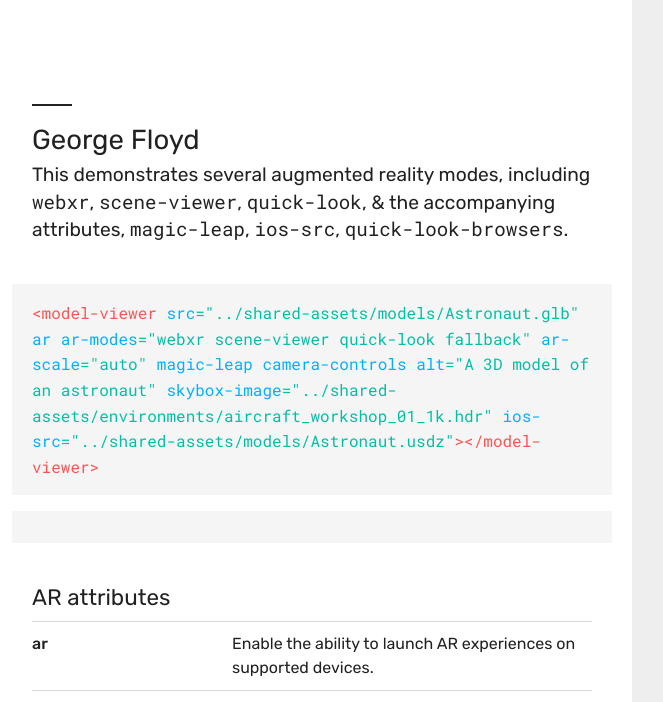
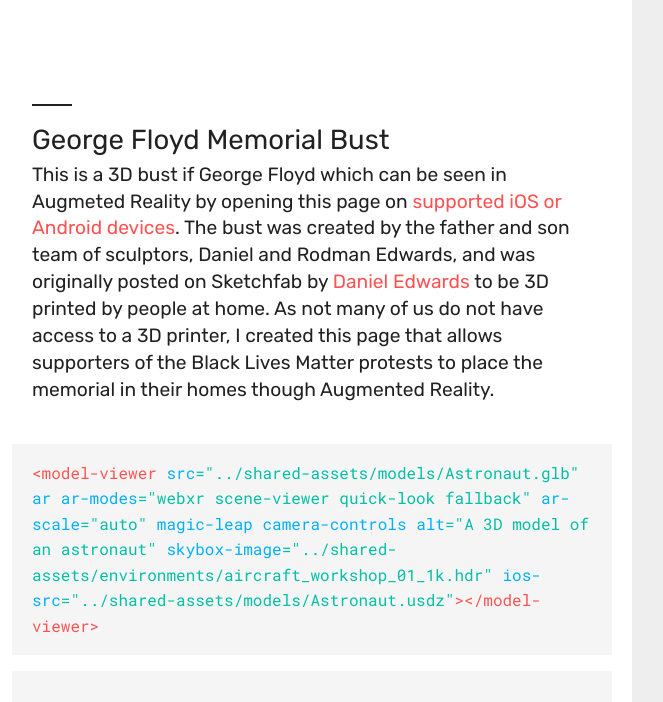
Before and after one commit to eman2XR/George-Floyd-AR-memorial, a plain HTML site: page index.html in a window 1280 px wide. Shown: the top 702 px of the page, without its empty margins (8-671 px from the left). Drawn offline with Linux system fonts and the light colour scheme; some packages are replaced by stand-ins of ours; a script that the page names is missing.

Commit message:
updated description

```diff
--- a/index.html
+++ b/index.html
@@ -1,7 +1,7 @@
 <!DOCTYPE html>
 
 <html lang="en" class="js-focus-visible"><head><meta http-equiv="Content-Type" content="text/html; charset=UTF-8">
-  <title>&lt;model-viewer&gt; George Floyd</title>
+  <title>&lt;AR&gt; George Floyd</title>
 
   <meta name="viewport" content="width=device-width, user-scalable=no,
   minimum-scale=1.0, maximum-scale=1.0">
@@ -42,8 +42,11 @@
 
         <a class="lockup" href=""><div class="icon-button icon-modelviewer-black"></div><h1></h1></a>
         <div class="heading">
-          <h2 class="demo-title">George Floyd</h2>
-          <h4>This demonstrates several augmented reality modes, including <code>webxr</code>, <code>scene-viewer</code>, <code>quick-look</code>, &amp; the accompanying attributes, <code>magic-leap</code>, <code>ios-src</code>, <code>quick-look-browsers</code>.</h4>
+          <h2 class="demo-title">George Floyd Memorial Bust</h2>
+          <h4>This is a 3D bust if George Floyd which can be seen in Augmeted Reality by opening this page on <a href="https://www.kisp.com/kits/knowledgecentre/is-my-phone-ar-compatible/">supported iOS or Android devices</a>.
+          The bust was created by the father and son team of sculptors, Daniel and Rodman Edwards, and was originally
+          posted on Sketchfab by <a href="https://sketchfab.com/dedwards2"> Daniel Edwards </a> to be 3D printed by people at home. As not many of us do not have access to a 3D printer,
+          I created this page that allows supporters of the Black Lives Matter protests to place the memorial in their homes though Augmented Reality.</h4>
         </div>
         <example-snippet stamp-to="demo-container-1" highlight-as="html">
           <template></template>
```
